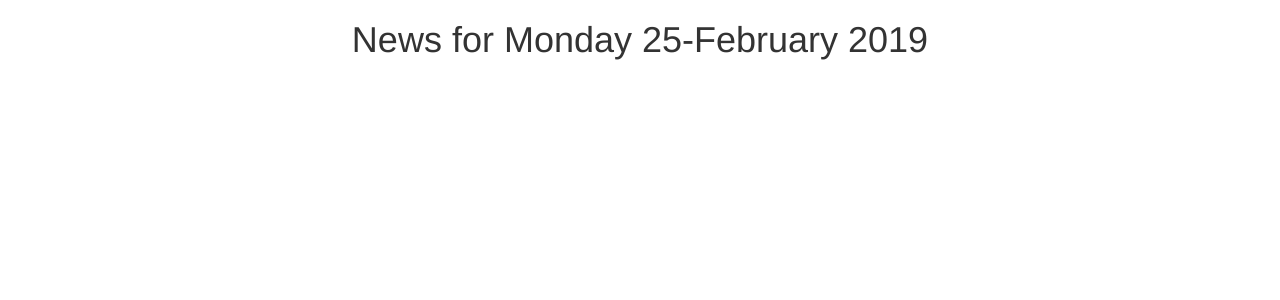
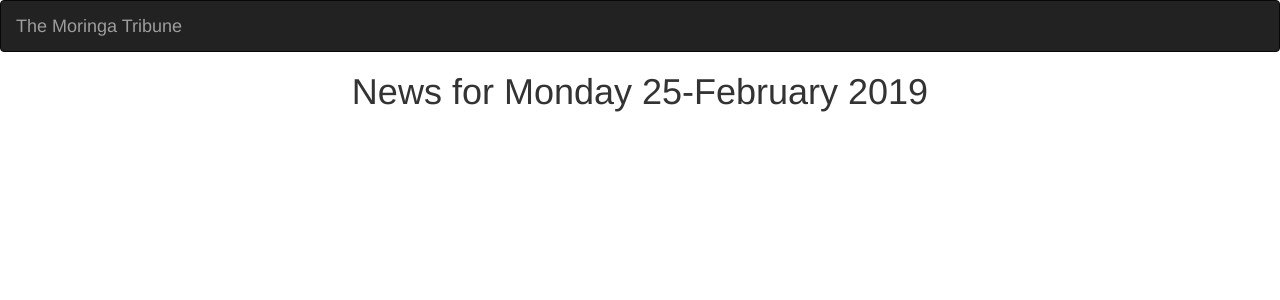
Before and after one commit to Fahari/The-Moringa-Tribune, a Django app: page /news/today/ in a window 1280 px wide. Shown: the top 300 px of the page. Run offline with Django 3.2, Linux system fonts and the light colour scheme; some libraries are stand-ins or nearby versions.

Commit message:
add a navbar

```diff
--- a/tribune/news/templates/all-news/base.html
+++ b/tribune/news/templates/all-news/base.html
@@ -1,4 +1,5 @@
 {% load bootstrap3 %}
+{% load static%}
 <!DOCTYPE html>
 <html>
 <head>
@@ -16,6 +17,8 @@
 
 </head>
 <body>
+    {% include "navbar.html" %}
+
     {% block content %} <h1 class='text-center'>News for {{date|date:"l d-F Y"}}</h1> {%endblock%}
 
     {% block scripts %}
--- /dev/null
+++ b/tribune/news/templates/navbar.html
@@ -0,0 +1,17 @@
+<!DOCTYPE html>
+<html lang="en">
+<head>
+
+  <meta charset="utf-8">
+  <meta name="viewport" content="width=device-width, initial-scale=1">
+</head>
+<body>
+<nav class="navbar navbar-inverse">
+  <div class="container-fluid">
+    <div class="navbar-header">
+      <a class="navbar-brand" href="{% url 'newsToday' %}">The Moringa Tribune</a>
+    </div>
+  </div>
+</nav>
+</body>
+</html>
```
